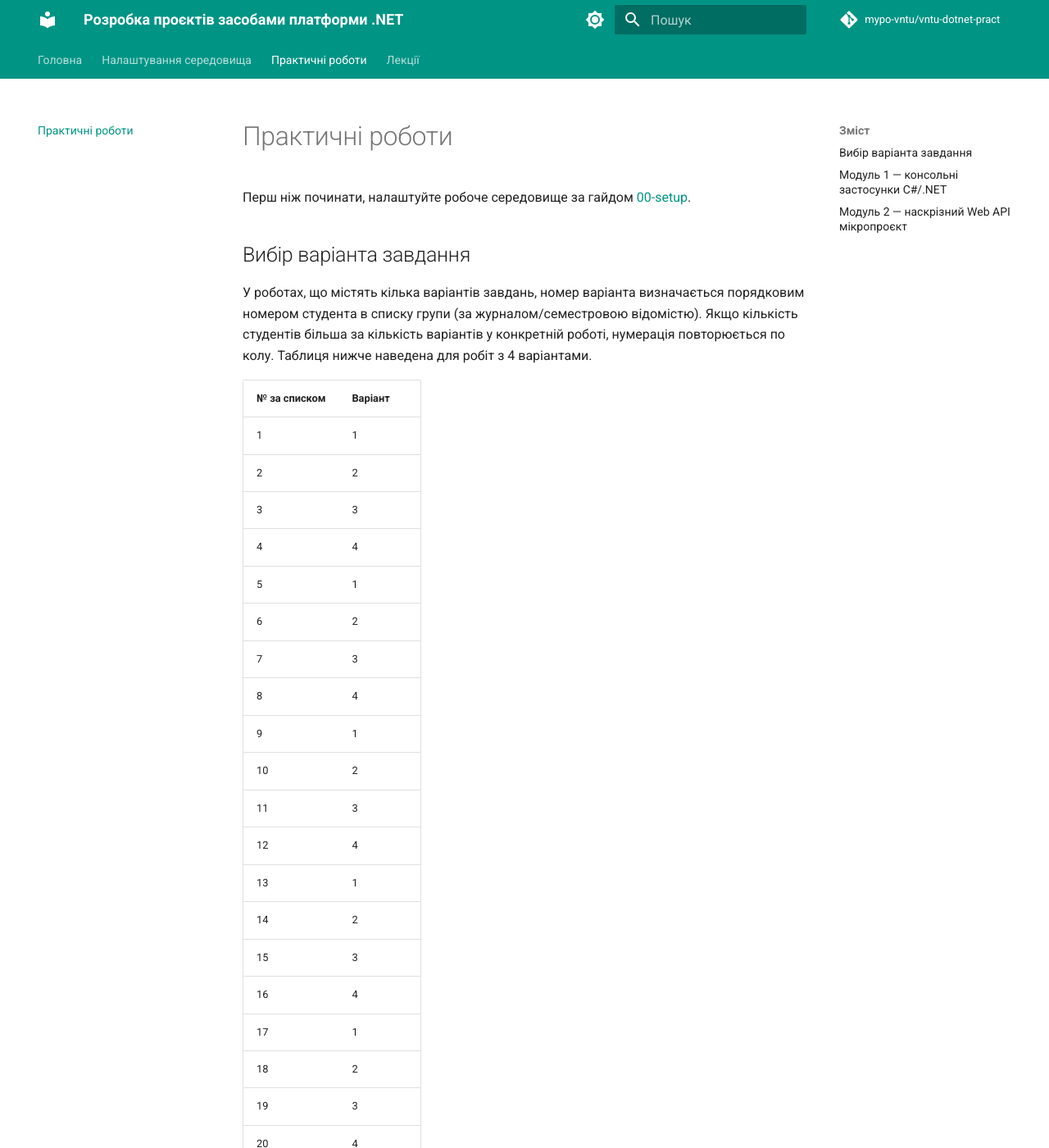
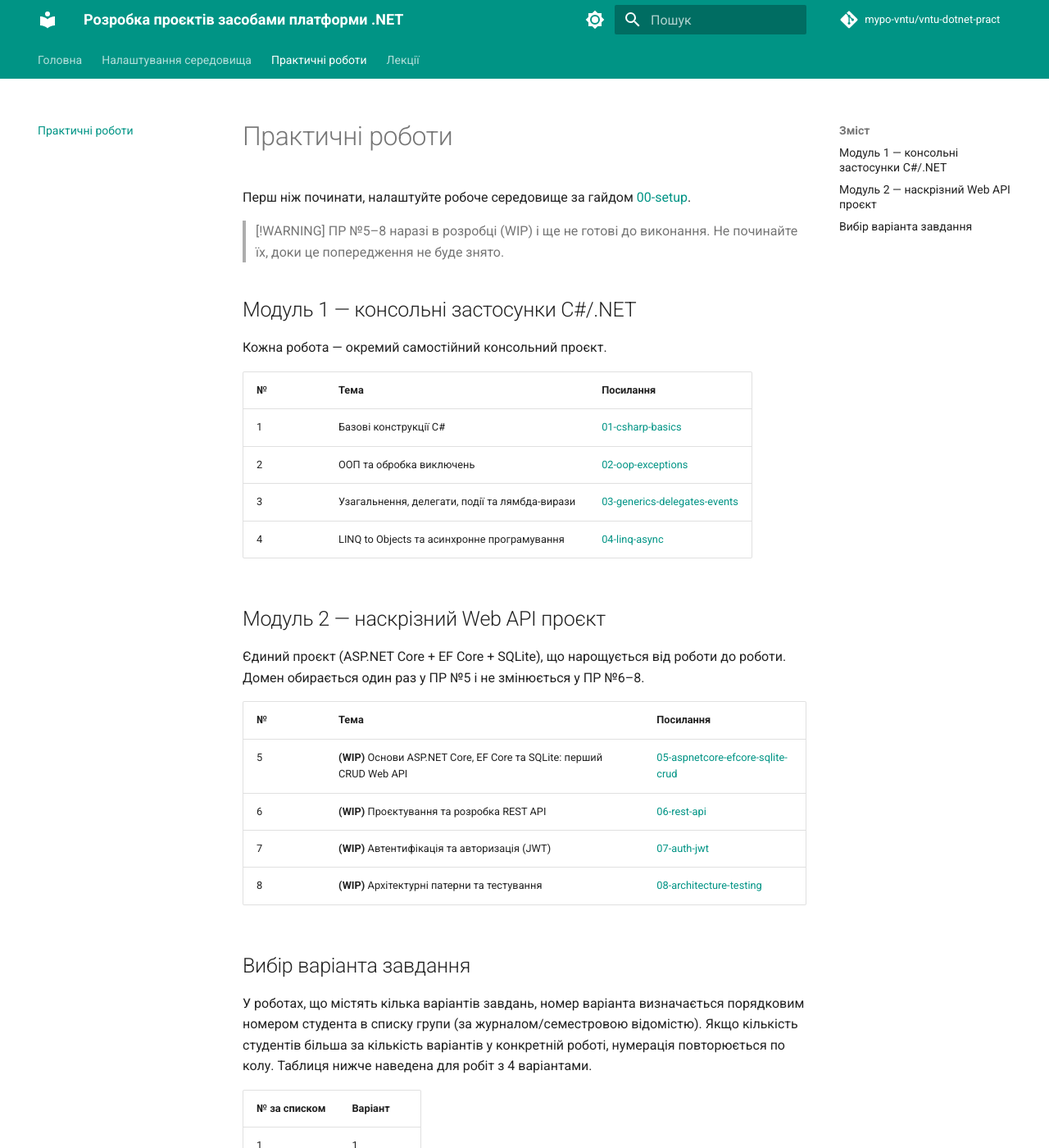
Before and after one commit to mypo-vntu/vntu-dotnet-pract, an MkDocs documentation site: the page built from site-docs/practs/index.md, in a window 1280 px wide and 1400 px high. Shown: the whole window at 82% size. Built offline with MkDocs 1.6.1 and Material for MkDocs 9.7.7, drawn with Linux system fonts in a browser that asks for light colours; comment, search, counter and statistics services are not loaded; some of the changed text lies outside the part shown.

Commit message:
other readme fixes

```diff
--- a/practs/README.md
+++ b/practs/README.md
@@ -1,6 +1,32 @@
 # Практичні роботи
 
 Перш ніж починати, налаштуйте робоче середовище за гайдом [00-setup](../00-setup).
+
+> [!WARNING]
+> ПР №5–8 наразі в розробці (WIP) і ще не готові до виконання. Не починайте їх, доки це попередження не буде знято.
+
+## Модуль 1 — консольні застосунки C#/.NET
+
+Кожна робота — окремий самостійний консольний проєкт.
+
+| № | Тема | Посилання |
+|---|---|---|
+| 1 | Базові конструкції C# | [01-csharp-basics](./01-csharp-basics) |
+| 2 | ООП та обробка виключень | [02-oop-exceptions](./02-oop-exceptions) |
+| 3 | Узагальнення, делегати, події та лямбда-вирази | [03-generics-delegates-events](./03-generics-delegates-events) |
+| 4 | LINQ to Objects та асинхронне програмування | [04-linq-async](./04-linq-async) |
+
+## Модуль 2 — наскрізний Web API проєкт
+
+Єдиний проєкт (ASP.NET Core + EF Core + SQLite), що нарощується від роботи до роботи. Домен обирається один раз у ПР №5 і не змінюється у ПР №6–8.
+
+| № | Тема | Посилання |
+|---|---|---|
+| 5 | **(WIP)** Основи ASP.NET Core, EF Core та SQLite: перший CRUD Web API | [05-aspnetcore-efcore-sqlite-crud](./05-aspnetcore-efcore-sqlite-crud) |
+| 6 | **(WIP)** Проєктування та розробка REST API | [06-rest-api](./06-rest-api) |
+| 7 | **(WIP)** Автентифікація та авторизація (JWT) | [07-auth-jwt](./07-auth-jwt) |
+| 8 | **(WIP)** Архітектурні патерни та тестування | [08-architecture-testing](./08-architecture-testing) |
+
 
 ## Вибір варіанта завдання
 
@@ -38,28 +64,3 @@
 | 28 | 4 |
 | 29 | 1 |
 | 30 | 2 |
-
-> [!WARNING]
-> ПР №3–8 наразі в розробці (WIP) і ще не готові до виконання. Не починайте їх, доки це попередження не буде знято.
-
-## Модуль 1 — консольні застосунки C#/.NET
-
-Кожна робота — окремий самостійний консольний проєкт.
-
-| № | Тема | Посилання |
-|---|---|---|
-| 1 | Базові конструкції C# | [01-csharp-basics](./01-csharp-basics) |
-| 2 | ООП та обробка виключень | [02-oop-exceptions](./02-oop-exceptions) |
-| 3 | **(WIP)** Узагальнення, делегати, події та лямбда-вирази | [03-generics-delegates-events](./03-generics-delegates-events) |
-| 4 | **(WIP)** LINQ to Objects та асинхронне програмування | [04-linq-async](./04-linq-async) |
-
-## Модуль 2 — наскрізний Web API мікропроєкт
-
-Єдиний проєкт (ASP.NET Core + EF Core + SQLite), що нарощується від роботи до роботи. Домен обирається один раз у ПР №5 і не змінюється у ПР №6–8.
-
-| № | Тема | Посилання |
-|---|---|---|
-| 5 | **(WIP)** Основи ASP.NET Core, EF Core та SQLite: перший CRUD Web API | [05-aspnetcore-efcore-sqlite-crud](./05-aspnetcore-efcore-sqlite-crud) |
-| 6 | **(WIP)** Проєктування та розробка REST API | [06-rest-api](./06-rest-api) |
-| 7 | **(WIP)** Автентифікація та авторизація (JWT) | [07-auth-jwt](./07-auth-jwt) |
-| 8 | **(WIP)** Архітектурні патерни та тестування | [08-architecture-testing](./08-architecture-testing) |
```
